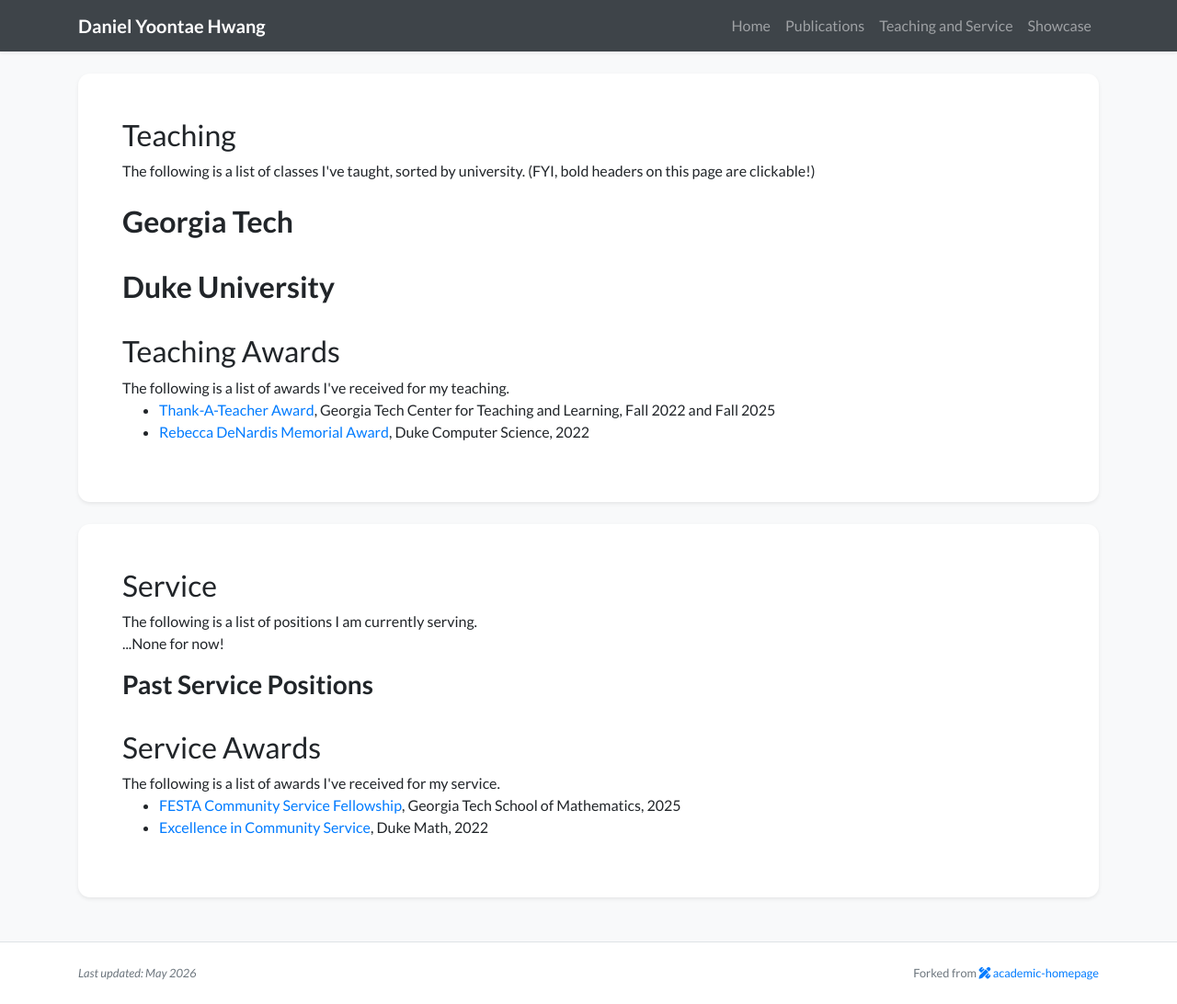
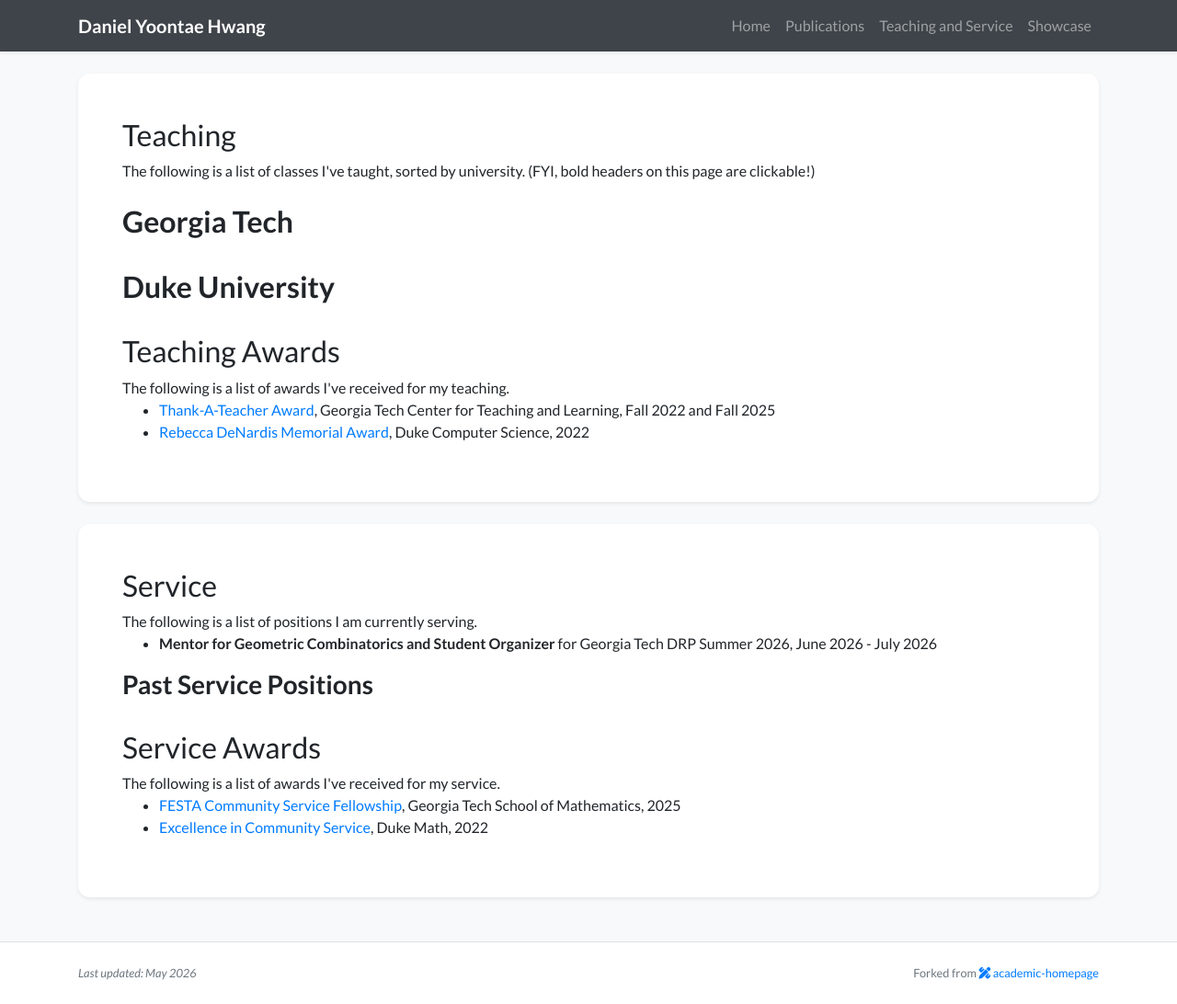
Before and after one commit to danielyhwang/danielyhwang.github.io, a Jekyll site: the page built from teaching-and-service.html, in a window 1280 px wide and 1092 px high. Shown: the whole window at 92% size. Built offline with Jekyll 4.4.1, drawn with Linux system fonts in a browser that asks for light colours; nearby versions of some CDN libraries; a style sheet for code colours, icons or effects is not loaded.

Commit message:
updates summer 2026

```diff
--- a/_data/service_current.yml
+++ b/_data/service_current.yml
@@ -1,3 +1,3 @@
-- position_title: Mentor and Student Organizer
+- position_title: Mentor for Geometric Combinatorics and Student Organizer
   position_org: Georgia Tech DRP Summer 2026
   position_years: June 2026 - July 2026
--- a/teaching-and-service.html
+++ b/teaching-and-service.html
@@ -97,11 +97,13 @@
                     <div class = "col">
                         The following is a list of positions I am currently serving.
 
-                        <p>
-                        ...None for now!
-                        </p>
+                        <!--
+                        <ul>
+                            <li><p>...None for now!</p></li>
+                        </ul>
+                        -->
 
-                        <!--
+
                         <ul>
                         {% for current_service_hash in site.data.service_current %}
                             {% if current_service_hash.position_url%}
@@ -112,7 +114,7 @@
                         {%- endfor -%}
                         </ul>
 
-                        -->
+
 
                         <div class = "h3" data-toggle="collapse" href="#collapseServicePast" aria-expanded="false" aria-controls="collapseServicePast">Past Service Positions</div>
 
```
Also changed, not shown: _news_archived/2026-attending-Costa-Rica-REDACTED.md (+1 -1 lines).
